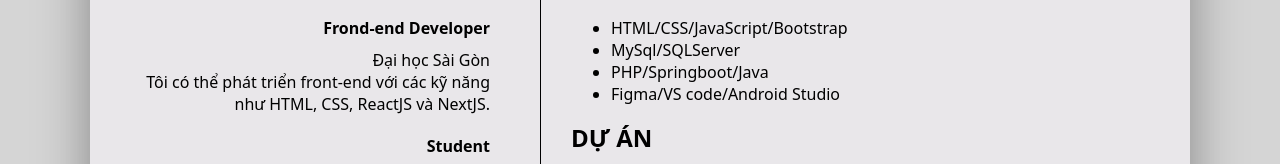
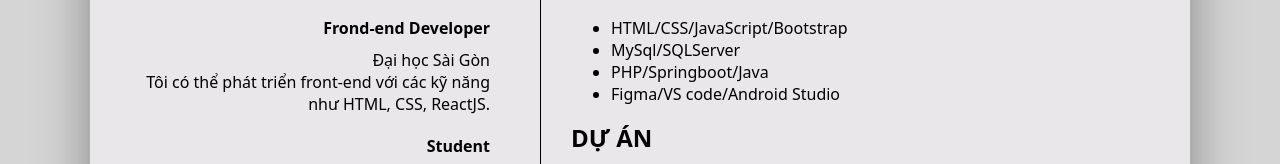
Before and after one commit to Grubp/CV_LeTranMinhTam, a plain HTML site: page index.html in a window 1280 px wide. Shown: the part 529-693 px from the top of the page. Drawn offline with Linux system fonts and the light colour scheme.

Commit message:
Update index.html

```diff
--- a/index.html
+++ b/index.html
@@ -52,7 +52,7 @@
                    <span>Đại học Sài Gòn</span>
                 </div>
                 <div class="des">
-                    Tôi có thể phát triển front-end với các kỹ năng như HTML, CSS, ReactJS và NextJS.
+                    Tôi có thể phát triển front-end với các kỹ năng như HTML, CSS, ReactJS.
                 </div>
             </div>
 
```
